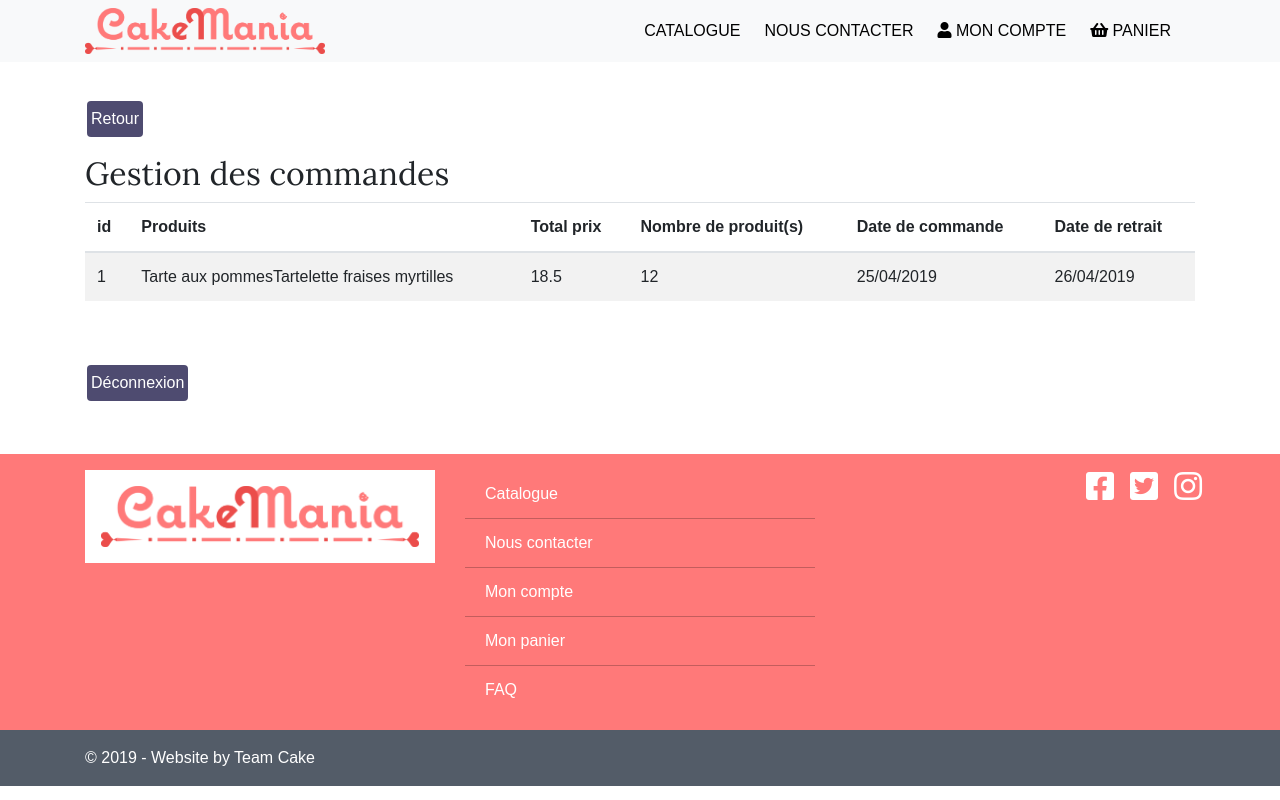
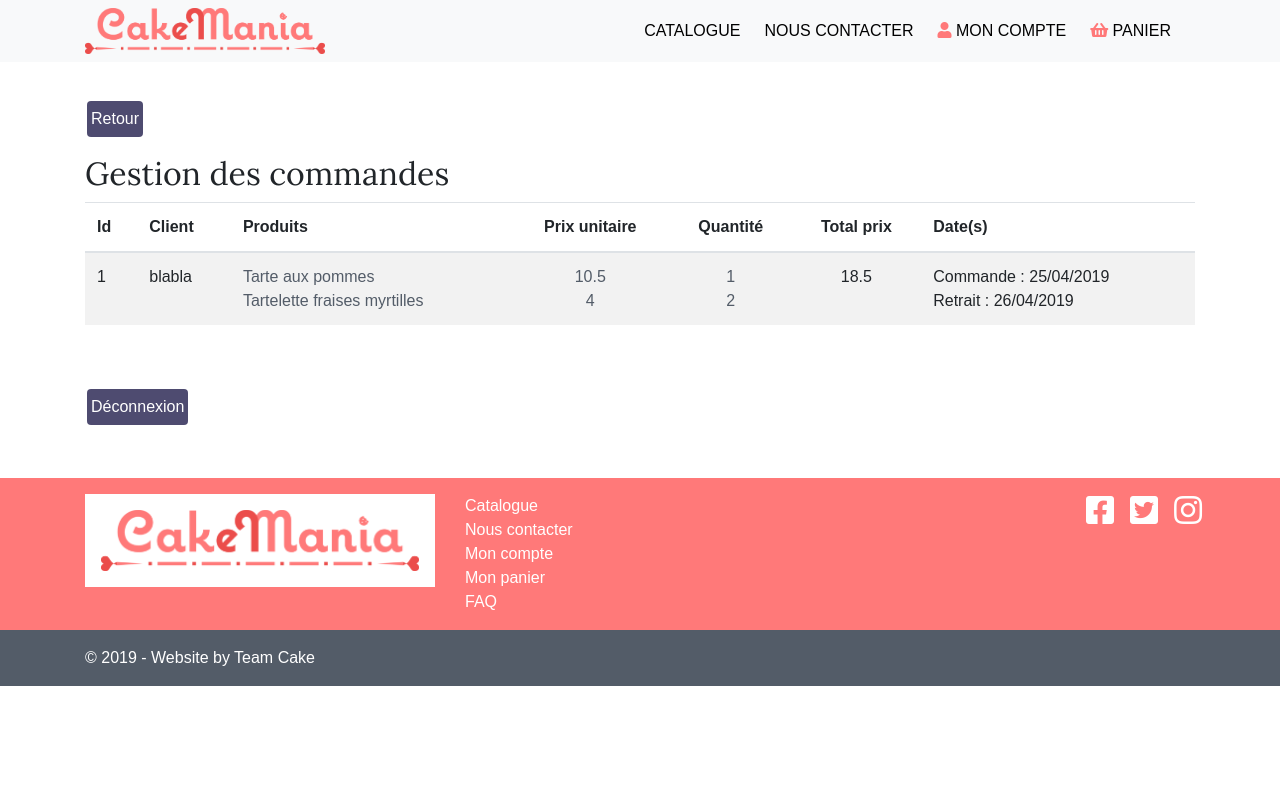
Before and after one commit to naptracks/CakeMania, a React (Create React App) app: page /adminGestionCommandes in a window 1280 px wide. Built offline with nearby package versions, Linux system fonts and the light colour scheme; data requests are answered from the project's data file; a web font is replaced by a local one.

Commit message:
Admin gestion de commande - Affichage des commande

```diff
--- a/db.json
+++ b/db.json
@@ -120,13 +120,18 @@
         "Tarte aux pommes",
         "Tartelette fraises myrtilles"
       ],
+      "prixUnitaire": [
+        10.5,
+        4
+      ],
       "totalPrix": 18.5,
       "nbrProduit": [
         1,
         2
       ],
       "dateCommande": "25/04/2019",
-      "dateRetrait": "26/04/2019"
+      "dateRetrait": "26/04/2019",
+      "refClient": "blabla"
     }
   ]
 }
--- a/src/App.js
+++ b/src/App.js
@@ -16,6 +16,7 @@ import GestionClient from './component/admin/GestionClient';
 import GestionProduits from './component/admin/GestionProduits';
 import GestionCommandes from './component/admin/GestionCommandes';
 import FicheProduit from './component/catalogue/FicheProduit';
+import Connexion from './component/moncompte/Connexion';
 
 class App extends Component {
   render() {
@@ -30,6 +31,7 @@ class App extends Component {
           <Route path="/basket" component={Panier} />
           <Route path="/ficheProduit" component={FicheProduit} />
           <Route path="/faq" component={FAQ} />
+          <Route path="/conexion" component={Connexion} />
           {/* Administration du site */}
           <Route path="/admin" component={Admin} />
           <Route path="/adminGestion" component={Gestion} />
--- /dev/null
+++ b/src/component/admin/GestionCommandes.css
@@ -0,0 +1,6 @@
+.list-group-item {
+    border: none;
+    color: #535c68;
+    padding: 0;
+    margin: 0;
+}
--- a/src/component/admin/GestionCommandes.js
+++ b/src/component/admin/GestionCommandes.js
@@ -1,5 +1,6 @@
 import React, { Component } from 'react';
 import BDDaxiosCommandes from '../../BDD/BDDaxiosCommandes';
+import './GestionCommandes.css';
 
 class GestionCommandes extends Component {
     constructor(props) {
@@ -33,11 +34,30 @@ class GestionCommandes extends Component {
         return this.state.tabCommande.map((item) =>
             <tr key={item.id}>
                 <td>{item.id}</td>
-                <td>{item.produits}</td>
-                <td>{item.totalPrix}</td>
-                <td>{item.nbrProduit}</td>
-                <td>{item.dateCommande}</td>
-                <td>{item.dateRetrait}</td>
+                <td>{item.refClient}</td>
+                <td>
+                    <ul className="list-group">
+                        {item.produits.map(product =>
+                            <li className="list-group-item">{product}</li>)
+                        }
+                    </ul>
+                </td>
+                <td>
+                    <ul className="list-group text-center">
+                        {item.prixUnitaire.map(prix =>
+                            <li className="list-group-item">{prix}</li>)
+                        }
+                    </ul>
+                </td>
+                <td>
+                    <ul className="list-group text-center">
+                        {item.nbrProduit.map((quantity) =>
+                            <li className="list-group-item">{quantity}</li>)
+                        }
+                    </ul>
+                </td>
+                <td className="text-center">{item.totalPrix}</td>
+                <td>Commande : {item.dateCommande} <br />Retrait : {item.dateRetrait}</td>
             </tr>
         );
     }
@@ -51,12 +71,13 @@ class GestionCommandes extends Component {
                     <table className="table table-hover table-striped">
                         <thead>
                             <tr>
-                                <th>id</th>
+                                <th>Id</th>
+                                <th>Client</th>
                                 <th>Produits</th>
-                                <th>Total prix</th>
-                                <th>Nombre de produit(s)</th>
-                                <th>Date de commande</th>
-                                <th>Date de retrait</th>
+                                <th className="text-center">Prix unitaire</th>
+                                <th className="text-center">Quantité</th>
+                                <th className="text-center">Total prix</th>
+                                <th>Date(s)</th>
                             </tr>
                         </thead>
                         <tbody>
--- a/src/component/moncompte/Connexion.css
+++ b/src/component/moncompte/Connexion.css
@@ -2,3 +2,7 @@ i {
     font-size: 2.5rem;
     color: #ff7979;
 }
+
+.marginDeBase{
+    margin-top: 6.2rem;
+}
--- a/src/component/moncompte/Connexion.js
+++ b/src/component/moncompte/Connexion.js
@@ -7,7 +7,7 @@ class Connexion extends Component {
 
     render() {
         return (
-            <div className="container my-5" id="fenetreConnexion">
+            <div className="container my-5 marginDeBase" id="fenetreConnexion">
                 <div className="row justify-content-around">
                     <div className="col-4 card p-3">
                         <i class="fas fa-user text-center"></i>
--- a/src/component/panier/Panier.js
+++ b/src/component/panier/Panier.js
@@ -23,23 +23,19 @@ class Panier extends Component {
 
     affichageTabPanier = () => {
         return this.state.tabPanier.map((item) =>
+
             <tr key={item.id}>
                 <td>
-                    {this.affichageDesProduits}
-                    {/* {item.produits} */}
+                {console.log(item)}
+                    {/* {this.affichageDesProduits} */}
+                    {item.produits.map( product => <p>{product}</p>)}
                 </td>
-                <td>{item.nbrProduit}</td>
+                <td>{item.nbrProduit.map((cookie) => <p>{cookie}</p>)}</td>
                 <td>{item.totalPrix}</td>
                 <td>
                     <button className="btn btn-primary">sup</button>
                 </td>
             </tr>
-        );
-    }
-
-    affichageDesProduits = () => {
-        return this.state.tabPanier.produits.map((produit) =>
-                `${produit}`
         );
     }
 
```
